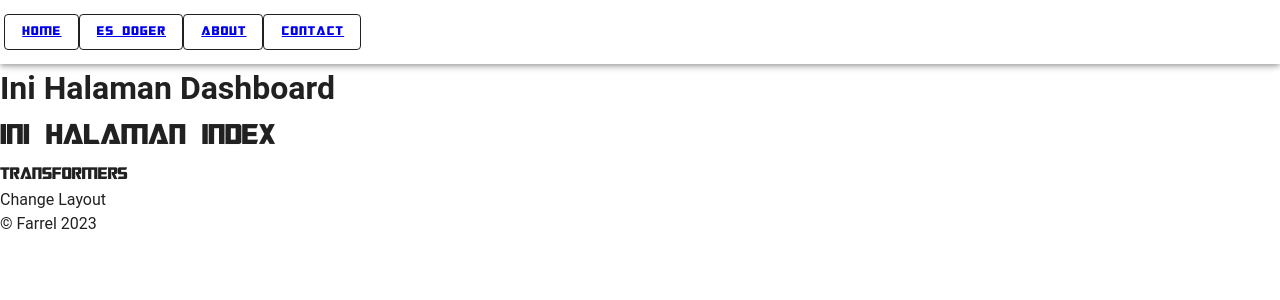
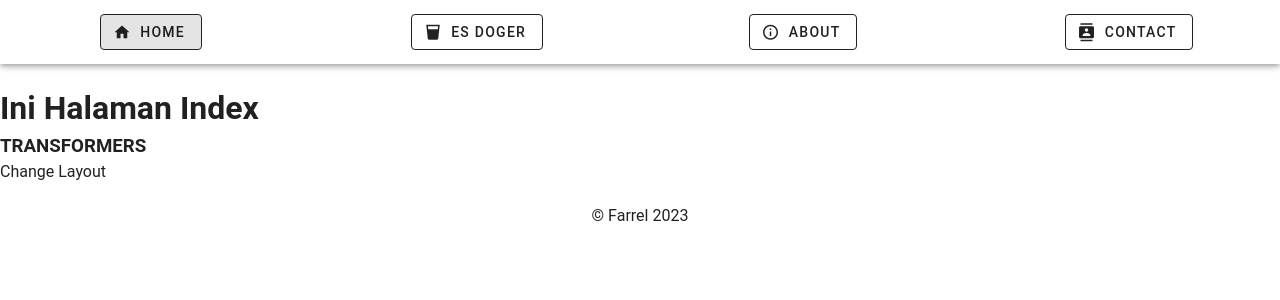
Before and after one commit to farrelzkrs/Styling-and-Assets-Nuxt, a Nuxt app: page / in a window 1280 px wide. Shown: the top 300 px of the page. Built offline with nearby package versions, Linux system fonts and the light colour scheme.

Commit message:
navbar update change font

```diff
--- a/assets/css/main.css
+++ b/assets/css/main.css
@@ -2,7 +2,3 @@
     font-family: 'Transformer';
     src: url('/fonts/transformer-font.ttf') format('truetype');
 }
-
-header {
-    font-family: 'Transformer';
-}
--- a/layouts/dashboard.vue
+++ b/layouts/dashboard.vue
@@ -1,20 +1,38 @@
+<script lang="ts" setup>
+
+  const navbar = [
+    { link: "/", nama: "Home", icon: "mdi-home" },
+    { link: "/esdoger", nama: "Es Doger", icon: "mdi-cup" },
+    { link: "/about", nama: "About", icon: "mdi-information-outline" },
+    { link: "/contact", nama: "Contact", icon: "mdi-contacts" },
+  ];
+  </script>
   <template>
     <div>
       <v-app>
-      <header>
+        <header class="mb-5">
           <v-app-bar>
-          <v-btn variant="outlined"> <NuxtLink to="/">Home</NuxtLink></v-btn>
-          <v-btn variant="outlined"> <NuxtLink to="/esdoger">Es Doger</NuxtLink></v-btn>
-          <v-btn variant="outlined"> <NuxtLink to="/about">About</NuxtLink></v-btn>
-          <v-btn variant="outlined">
-            <NuxtLink to="/contact">Contact</NuxtLink>
+            <v-row>
+              <v-col
+                style="display: flex; justify-content: center"
+                v-for="nav in navbar"
+                :key="nav.nama"
+                cols="3"
+              >
+                <v-btn
+                  variant="outlined"
+                  :prepend-icon="nav.icon"
+                  :to="nav.link"
+                >
+                  {{ nav.nama }}
                 </v-btn>
+              </v-col>
+            </v-row>
           </v-app-bar>
         </header>
         <v-main>
-        <h1>Ini Halaman Dashboard</h1>
           <slot />
-        <footer>&copy; Farrel 2023</footer>
+          <footer style="text-align: center; margin-top: 20px">&copy; Farrel 2023</footer>
         </v-main>
       </v-app>
     </div>
--- a/layouts/default.vue
+++ b/layouts/default.vue
@@ -1,27 +1,40 @@
 <script lang="ts" setup>
-  import 'assets/css/main.css'
+import "assets/css/main.css";
+
+const navbar = [
+  { link: "/", nama: "Home", icon: "mdi-home" },
+  { link: "/esdoger", nama: "Es Doger", icon: "mdi-cup" },
+  { link: "/about", nama: "About", icon: "mdi-information-outline" },
+  { link: "/contact", nama: "Contact", icon: "mdi-contacts" },
+];
 </script>
+<style scoped>
+header {
+  font-family: "Transformer";
+}
+</style>
 <template>
   <div>
     <v-app>
       <header class="mb-5">
         <v-app-bar>
-          <template v-slot:default>
-            <div style="width: 100%; display: flex; justify-content: center; align-items: center;">
-              <div style="display: flex; gap: 50px;">
-                <v-btn variant="outlined" prepend-icon="mdi-home"> <NuxtLink to="/">Home</NuxtLink></v-btn>
-                <v-btn variant="outlined" prepend-icon="mdi-cup"> <NuxtLink to="/esdoger">Es Doger</NuxtLink></v-btn>
-                <v-btn variant="outlined" prepend-icon="mdi-information-outline"> <NuxtLink to="/about">About</NuxtLink></v-btn>
-                <v-btn variant="outlined" prepend-icon="mdi-contacts">
-                  <NuxtLink to="/contact">Contact</NuxtLink>
-                </v-btn>
-              </div>
-            </div>
-          </template>
+          <v-row>
+            <v-col
+              style="display: flex; justify-content: center"
+              v-for="nav in navbar"
+              :key="nav.nama"
+              cols="3"
+            >
+              <v-btn variant="outlined" :prepend-icon="nav.icon" :to="nav.link">
+                {{ nav.nama }}
+              </v-btn>
+            </v-col>
+          </v-row>
         </v-app-bar>
       </header>
       <v-main>
         <slot />
+        <footer style="text-align: center; margin-top: 20px">&copy; Farrel 2023</footer>
       </v-main>
     </v-app>
   </div>
--- a/pages/index.vue
+++ b/pages/index.vue
@@ -12,8 +12,8 @@ const changeLayout = () => {
 </script>
 <template>
   <div>
-    <h1 style="font-family: Transformer">Ini Halaman Index</h1>
-    <h3 style="font-family: Transformer">TRANSFORMERS</h3>
+    <h1>Ini Halaman Index</h1>
+    <h3>TRANSFORMERS</h3>
     <button @click="changeLayout">Change Layout</button>
   </div>
 </template>
```
Lines whose indentation alone changed are shown as unchanged.
